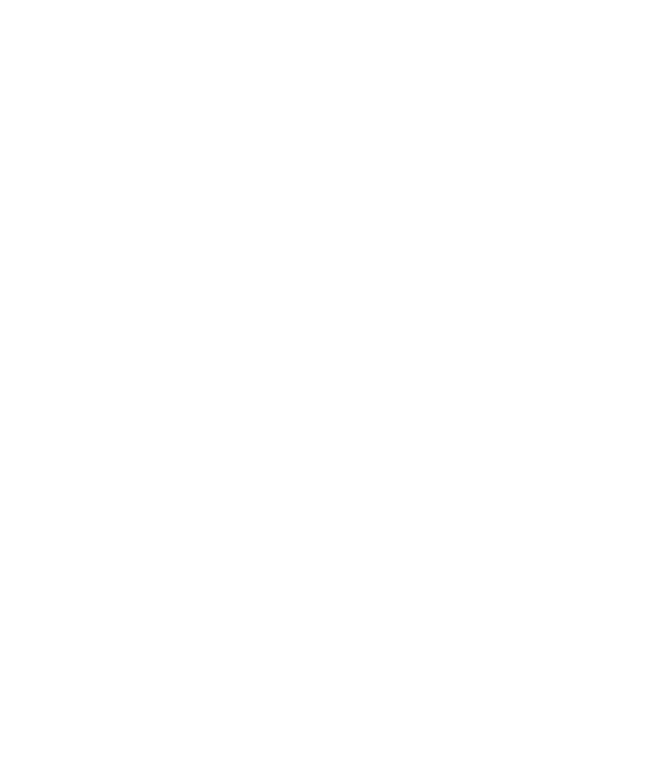
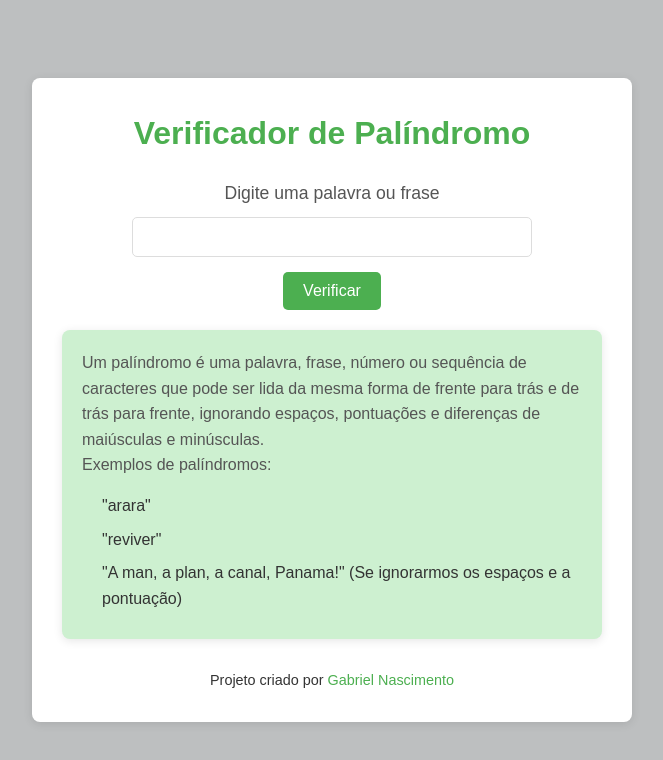
Before and after one commit to GabrielNP96/verificador_de_palindromo, a website: page dist/index.html in a window 1280 px wide. Shown: the whole page, without its empty margins (308-971 px from the left). Drawn offline with Linux system fonts and the light colour scheme.

Commit message:
estilos e html

```diff
--- a/dist/index.html
+++ b/dist/index.html
@@ -3,9 +3,35 @@
 <head>
     <meta charset="UTF-8">
     <meta name="viewport" content="width=device-width, initial-scale=1.0">
-    <title>Document</title>
+    <title>Verificador de Palíndromo</title>
+    <link rel="stylesheet" href="styles/style.css">
 </head>
 <body>
+    <main>
+        <header>
+            <h1>Verificador de Palíndromo</h1>
+        </header>
 
+        <section class="palindromo-tester">
+            <label for="input-palindromo">Digite uma palavra ou frase</label>
+            <input type="text" id="input-palindromo" aria-describedby="input-helper">
+            <button>Verificar</button>
+        </section>
+
+        <section class="info">
+            <p class="info-p">Um palíndromo é uma palavra, frase, número ou sequência de caracteres que pode ser lida da mesma forma de frente para trás e de trás para frente, ignorando espaços, pontuações e diferenças de maiúsculas e minúsculas. <br>Exemplos de palíndromos:</p>
+
+            <ul class="info-list">
+                <li>"arara"</li>
+                <li>"reviver"</li>
+                <li>"A man, a plan, a canal, Panama!" (Se ignorarmos os espaços e a pontuação)</li>
+            </ul>
+        </section>
+
+        <footer>
+            <p>Projeto criado por <a href="https://github.com/GabrielNP96" target="_blank" rel="noopener noreferrer">Gabriel Nascimento</a></p>
+        </footer>
+    </main>
+    <script src=""></script>
 </body>
 </html>
--- /dev/null
+++ b/dist/styles/style.css
@@ -0,0 +1,127 @@
+/* Reset básico */
+* {
+    margin: 0;
+    padding: 0;
+    box-sizing: border-box;
+}
+
+/* Definições gerais */
+body {
+    font-family: 'Arial', sans-serif;
+    background-color: #bdbfc0;
+    color: #333;
+    line-height: 1.6;
+    display: flex;
+    justify-content: center;
+    align-items: center;
+    height: 100vh;
+    padding: 20px;
+}
+
+main {
+    width: 100%;
+    max-width: 600px;
+    background-color: #fff;
+    padding: 30px;
+    border-radius: 8px;
+    box-shadow: 0 2px 10px rgba(0, 0, 0, 0.1);
+}
+
+header {
+    text-align: center;
+    margin-bottom: 20px;
+}
+
+h1 {
+    font-size: 2rem;
+    color: #4CAF50;
+    margin-bottom: 10px;
+}
+
+/* Estilo para o formulário */
+.palindromo-tester {
+    display: flex;
+    flex-direction: column;
+    align-items: center;
+    margin-bottom: 20px;
+}
+
+.palindromo-tester label {
+    font-size: 1.1rem;
+    margin-bottom: 10px;
+    color: #555;
+}
+
+.palindromo-tester input {
+    width: 100%;
+    max-width: 400px;
+    padding: 10px;
+    margin-bottom: 15px;
+    border: 1px solid #ddd;
+    border-radius: 5px;
+    font-size: 1rem;
+    transition: all 0.3s ease;
+}
+
+.palindromo-tester input:focus {
+    border-color: #4CAF50;
+    outline: none;
+}
+
+.palindromo-tester button {
+    padding: 10px 20px;
+    background-color: #4CAF50;
+    color: white;
+    border: none;
+    border-radius: 5px;
+    cursor: pointer;
+    font-size: 1rem;
+    transition: background-color 0.3s ease;
+}
+
+.palindromo-tester button:hover {
+    background-color: #45a049;
+}
+
+/* Informações e exemplos */
+.info {
+    background-color: #cdf0d0; /* Verde claro para destaque */
+    padding: 20px;
+    border-radius: 8px;
+    margin-top: 20px;
+    box-shadow: 0 2px 10px rgba(0, 0, 0, 0.1);
+}
+
+.info-p {
+    font-size: 1rem;
+    color: #555;
+    margin-bottom: 15px;
+}
+
+.info-list {
+    list-style: none;
+    padding-left: 20px;
+}
+
+.info-list li {
+    margin-bottom: 8px;
+    font-size: 1rem;
+    color: #333;
+}
+
+/* Estilo para o footer */
+footer {
+    text-align: center;
+    margin-top: 30px;
+    font-size: 0.9rem;
+}
+
+footer a {
+    text-decoration: none;
+    color: #4CAF50;
+    transition: color 0.3s ease;
+}
+
+footer a:hover {
+    color: #45a049;
+}
```
